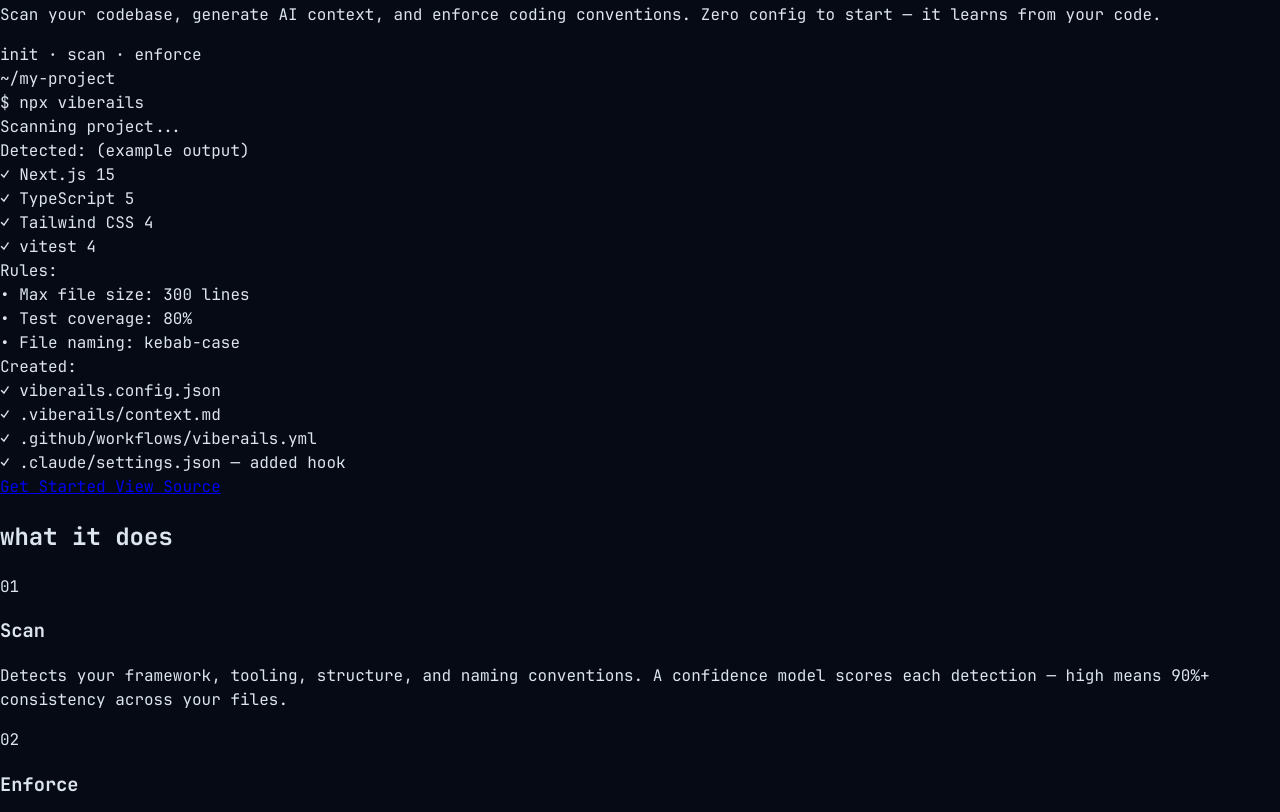
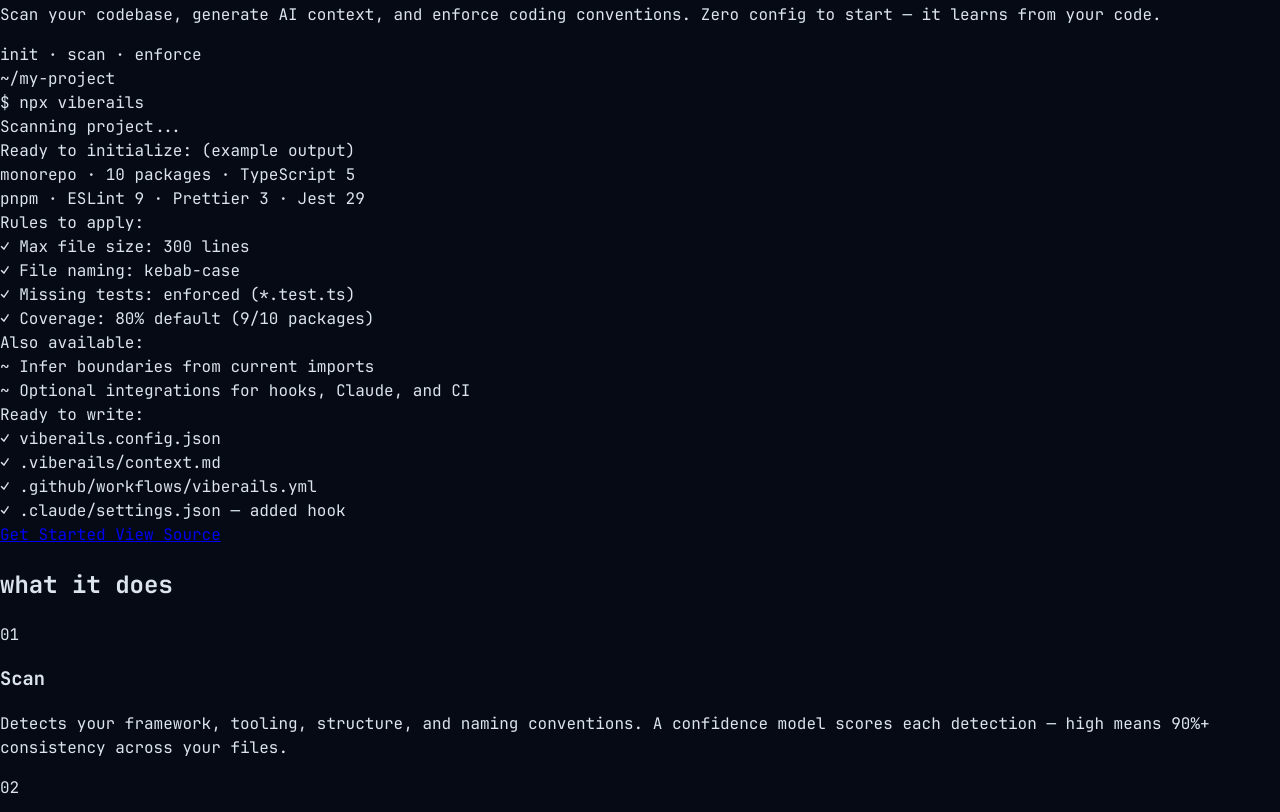
Before and after one commit to Ceveos/viberails, an Astro site in the folder apps/website/: page / in a window 1280 px wide. Shown: the part 1508-2320 px from the top of the page. Built offline with nearby package versions, Linux system fonts and the light colour scheme; Astro itself is replaced by a stand-in of ours.

Commit message:
Update docs for init wizard flow

```diff
--- a/apps/website/src/components/hero.astro
+++ b/apps/website/src/components/hero.astro
@@ -62,36 +62,52 @@ import Terminal from './terminal.astro';
       </div>
       <div class="mt-2 text-text-muted">Scanning project...</div>
 
-      <div class="mt-3 text-text-dim text-xs tracking-wider uppercase">Detected: <span class="text-text-dim/60 normal-case tracking-normal">(example output)</span></div>
-      <div class="ml-2">
+      <div class="mt-3 text-text-dim text-xs tracking-wider uppercase">
+        Ready to initialize:
+        <span class="text-text-dim/60 normal-case tracking-normal">(example output)</span>
+      </div>
+      <div class="ml-2 text-text-primary">
+        <span class="text-accent">monorepo</span>
+        <span class="text-text-dim"> · </span>
+        <span>10 packages</span>
+        <span class="text-text-dim"> · </span>
+        <span>TypeScript 5</span>
+      </div>
+      <div class="ml-2 text-text-muted">pnpm · ESLint 9 · Prettier 3 · Jest 29</div>
+
+      <div class="mt-3 text-text-dim text-xs tracking-wider uppercase">Rules to apply:</div>
+      <div class="ml-2 text-text-muted">
         <span class="text-green">&#10003;</span>
-        <span class="text-text-primary"> Next.js 15</span>
+        <span> Max file size: </span>
+        <span class="text-text-primary">300 lines</span>
       </div>
-      <div class="ml-2">
+      <div class="ml-2 text-text-muted">
         <span class="text-green">&#10003;</span>
-        <span class="text-text-primary"> TypeScript 5</span>
+        <span> File naming: </span>
+        <span class="text-text-primary">kebab-case</span>
       </div>
-      <div class="ml-2">
+      <div class="ml-2 text-text-muted">
         <span class="text-green">&#10003;</span>
-        <span class="text-text-primary"> Tailwind CSS 4</span>
+        <span> Missing tests: </span>
+        <span class="text-text-primary">enforced (*.test.ts)</span>
       </div>
-      <div class="ml-2">
+      <div class="ml-2 text-text-muted">
         <span class="text-green">&#10003;</span>
-        <span class="text-text-primary"> vitest 4</span>
+        <span> Coverage: </span>
+        <span class="text-text-primary">80% default (9/10 packages)</span>
       </div>
 
-      <div class="mt-3 text-text-dim text-xs tracking-wider uppercase">Rules:</div>
+      <div class="mt-3 text-text-dim text-xs tracking-wider uppercase">Also available:</div>
       <div class="ml-2 text-text-muted">
-        <span class="text-text-dim">&bull;</span> Max file size: <span class="text-text-primary">300 lines</span>
+        <span class="text-accent">~</span>
+        <span> Infer boundaries from current imports</span>
       </div>
       <div class="ml-2 text-text-muted">
-        <span class="text-text-dim">&bull;</span> Test coverage: <span class="text-text-primary">80%</span>
-      </div>
-      <div class="ml-2 text-text-muted">
-        <span class="text-text-dim">&bull;</span> File naming: <span class="text-text-primary">kebab-case</span>
+        <span class="text-accent">~</span>
+        <span> Optional integrations for hooks, Claude, and CI</span>
       </div>
 
-      <div class="mt-3 text-text-dim text-xs tracking-wider uppercase">Created:</div>
+      <div class="mt-3 text-text-dim text-xs tracking-wider uppercase">Ready to write:</div>
       <div class="ml-2">
         <span class="text-green">&#10003;</span>
         <span class="text-accent"> viberails.config.json</span>
--- a/apps/website/src/components/install.astro
+++ b/apps/website/src/components/install.astro
@@ -28,6 +28,7 @@ import Terminal from './terminal.astro';
 
   <p class="text-center text-text-dim text-xs mt-8 leading-relaxed max-w-sm mx-auto">
     No global install. One command to scan, configure, and optionally set up hooks.
+    Re-run the same command later to review or replace an existing setup.
     Then use <span class="text-text-muted">check</span>, <span class="text-text-muted">sync</span>,
     and <span class="text-text-muted">fix</span> as you work.
   </p>
```
Also changed, not shown: README.md.
